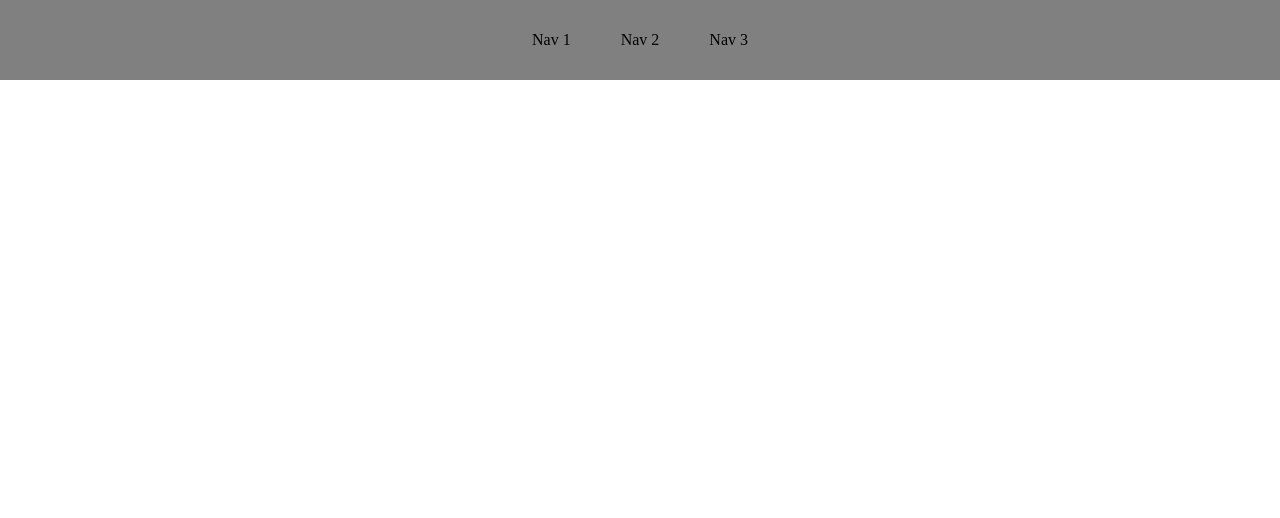
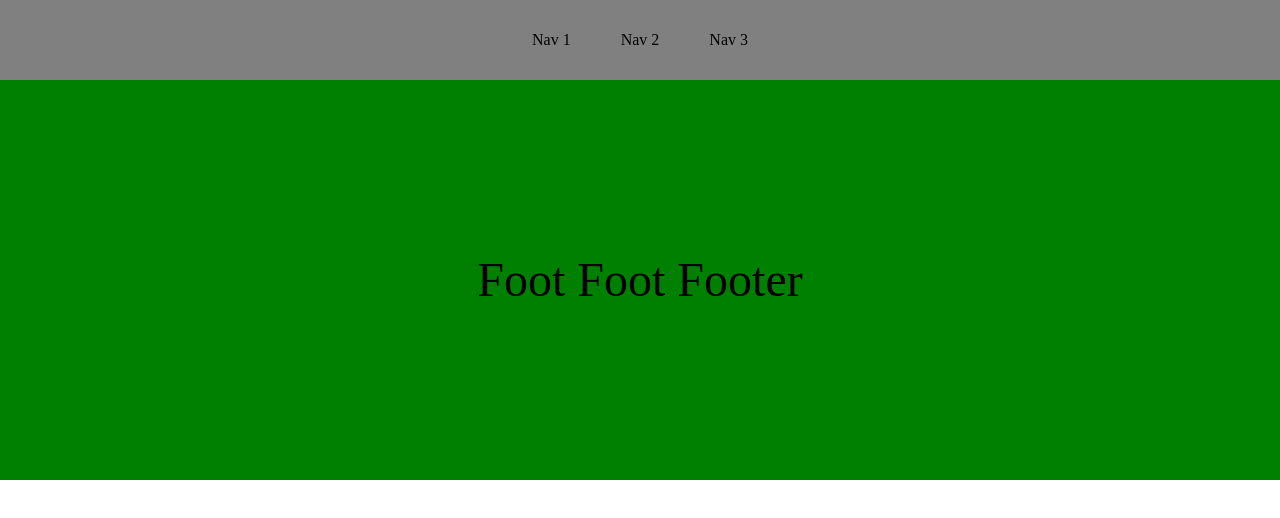
Before and after one commit to NtchPlayer/Ktorze, a Vue app: page / in a window 1280 px wide. Shown: the top 518 px of the page. Built offline with nearby package versions, Linux system fonts and the light colour scheme.

Commit message:
Initialisation Footer

```diff
--- a/src/App.vue
+++ b/src/App.vue
@@ -1,15 +1,19 @@
 <template>
   <Header/>
+  <Footer/>
   <router-view />
 </template>
 
 <script>
 import Header from '@/components/Header.vue'
+import Footer from './components/Footer.vue'
+
 
 export default {
   name: 'App',
   components: {
-    Header
+    Header,
+    Footer
   }
 }
 </script>
--- /dev/null
+++ b/src/components/Footer.vue
@@ -0,0 +1,33 @@
+<template>
+    <section class="footer">
+
+        <h1>Foot Foot Footer</h1>
+
+    </section>
+
+</template>
+
+<script>
+export default {
+    name: 'Footer'
+}
+
+</script>
+
+
+<style>
+
+
+.footer{
+    height: 400px;
+    display: flex;
+    justify-content: center;
+    align-items: center;
+    background-color: green;
+}
+
+.footer h1{
+    font-size: 3rem;
+}
+
+</style>
```
